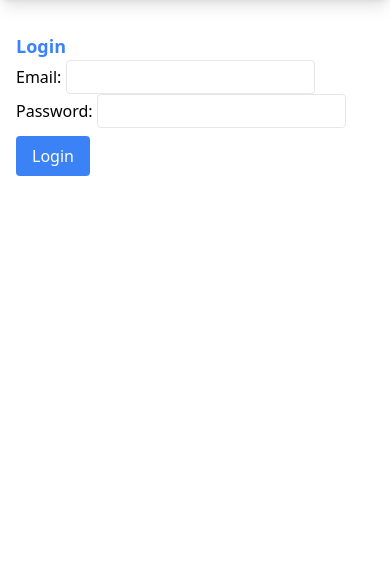
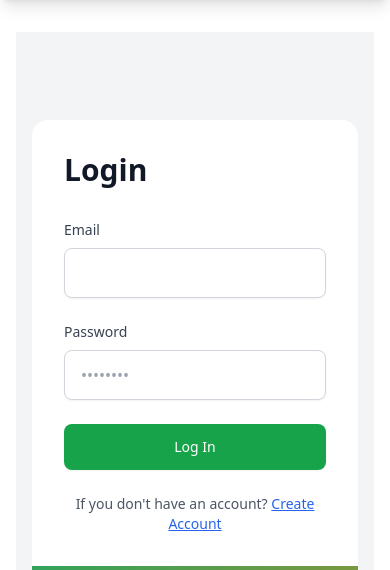
Before and after one commit to sapanadhakal40/friends-journal-hub, a Flask app: page /login in a window 390 px wide. Shown: the part 64-634 px from the top of the page. Run offline with Flask 3, Linux system fonts and the light colour scheme; style sheets or scripts are compiled from the project's sources; grey boxes are pictures that could not be loaded.

Commit message:
Add image & update login page

```diff
--- a/app/templates/login.html
+++ b/app/templates/login.html
@@ -3,14 +3,79 @@
 {% block title %}Login - FriendJournal{% endblock %}
 
 {% block content %}
-<h2 class="text-lg font-semibold text-blue-500">Login</h2>
-<form method="POST" action="{{ url_for('login') }}">
-    <label>Email:</label>
-    <input type="email" name="email" class="border rounded px-2 py-1" required>
-    <br>
-    <label>Password:</label>
-    <input type="password" name="password" class="border rounded px-2 py-1" required>
-    <br>
-    <button type="submit" class="bg-blue-500 text-white rounded px-4 py-2 mt-2">Login</button>
-</form>
+<div class ="min-h-screen bg-gray-100 py-12 px-4 sm:px-6 lg:px-8">
+    <div class="max-w-6xl mx-auto bg-white rounded-2xl overflow-hidden mt-10">
+        <div class= "grid grid-cols-1 md:grid-cols-2 ">
+
+
+
+<!-- Left Side  -->
+<div class="p-8 lg:p-12 flex items-center justify-center">
+    <div class="max-w-md mx-auto">
+        <h2 class="text-3xl font-semibold text-gray-900 mb-8">Login</h2>
+        <form method="POST" action="{{ url_for('login') }}" class="space-y-6">
+            <div>
+                <label class="block text-sm font-poppins text-gray-700 mb-2">Email </label>
+                <input type="email" name="email" required
+                    class=" w-full px-4 py-3 rounded-lg border border-gray-300 shadow-sm  focus:ring-blue-100 transition-colors">
+            </div>
+
+
+            <div>
+                <label class="block text-sm font-poppins text-gray-700 mb-2">Password</label>
+                <input type="password" name="password" required
+                    class="w-full px-4 py-3 rounded-lg border border-gray-300 shadow-sm  focus:ring-blue-100 transition-colors"
+                    placeholder="••••••••">
+            </div>
+
+            <button type="submit"
+            class="w-full flex justify-center py-3 px-4 border border-transparent rounded-lg shadow-sm text-sm font-medium text-white bg-green-600 hover:bg-green-700 focus:outline-none focus:ring-2 focus:ring-offset-2 focus:ring-blue-500 transition-colors">
+            Log In
+            </button>
+
+            <p class="text-center text-sm text-gray-600 mt-4">
+                If you don't have an account?
+                <a href="{{ url_for('register') }}" class="font-medium text-blue-600 hover:text-blue-500 underline">
+                    Create Account
+                </a>
+            </p>
+        </form>
+        </div>
+</div>
+
+
+
+
+<!-- Right Side - Login Form -->
+
+
+<div class="relative">
+    <div class="absolute inset-0 bg-cover bg-center"
+        style="background-image: url('{{ url_for('static', filename='images/friendship6.avif') }}');">
+        <div class="absolute inset-0 bg-gradient-to-br from-green-600/80 to-yellow-600/80">
+
+        </div>
+    </div>
+        <div class="relative h-full flex flex-col justify-center px-8 py-12 text-white">
+            <h1 class="text-3xl md:text-4xl font-semibold mb-6 leading-tight">
+                Welcome Back to Friend Memoirs Hub!
+            </h1>
+            <p class="text-lg md:text-xl mb-8 opacity-90">
+                We're glad to see you again.</br>
+                 Log in to continue sharing and preserving your cherished memories with friends.
+            </p>
+     </div>
+   </div>
+
+
+
+
+
+
+
+</div>
+</div>
+</div>
+
+
 {% endblock %}
```
